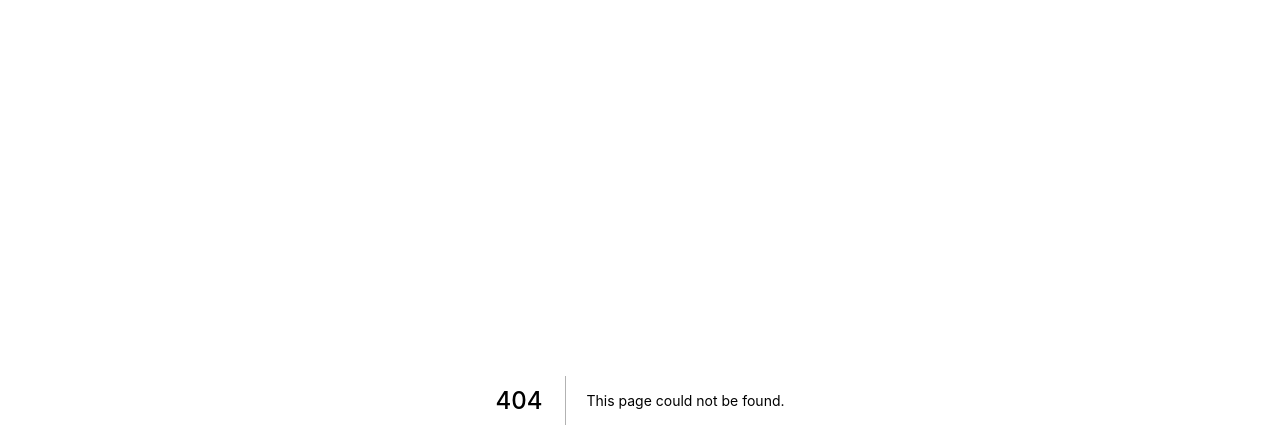
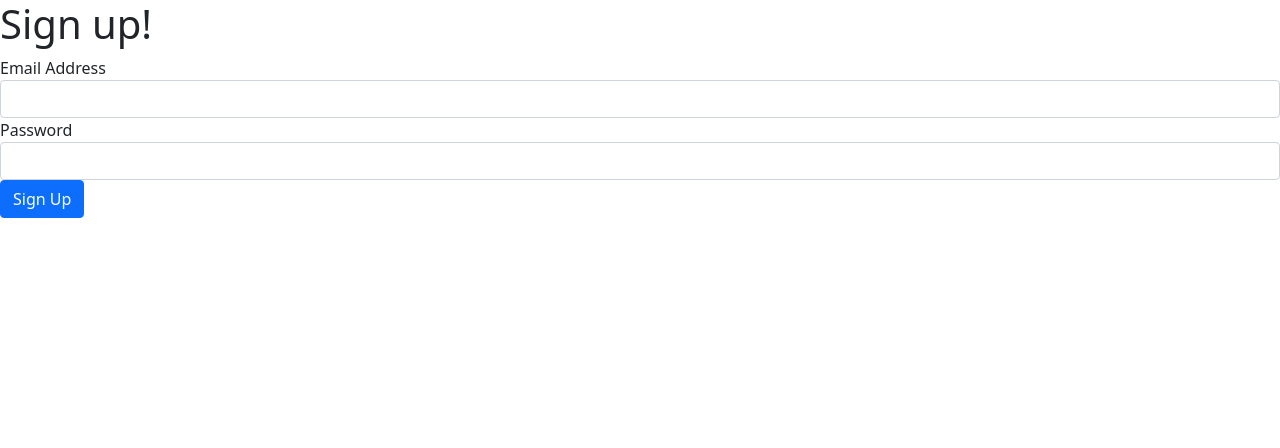
Before and after one commit to peretch/bti-core, a Next.js app in the folder client/: page /auth/signup in a window 1280 px wide. Before the commit this address had no page. Shown: the top 448 px of the page. Built offline with nearby package versions, Linux system fonts and the light colour scheme.

Commit message:
auth page very basic

```diff
--- a/client/package.json
+++ b/client/package.json
@@ -10,6 +10,8 @@
   "author": "",
   "license": "ISC",
   "dependencies": {
+    "axios": "^0.27.2",
+    "bootstrap": "^5.1.3",
     "next": "^12.1.5",
     "react": "^18.1.0",
     "react-dom": "^18.1.0"
--- /dev/null
+++ b/client/pages/_app.js
@@ -0,0 +1,7 @@
+import 'bootstrap/dist/css/bootstrap.css';
+
+const App = ({ Component, pageProps }) => {
+  return <Component {...pageProps} />;
+};
+
+export default App;
--- /dev/null
+++ b/client/pages/auth/signup.js
@@ -0,0 +1,52 @@
+import { useState } from 'react';
+import axios from 'axios';
+
+const Signup = () => {
+  const [email, setEmail] = useState('');
+  const [password, setPassword] = useState('');
+  const [errors, setErrors] = useState([]);
+
+  const onSubmit = async (event) => {
+    event.preventDefault();
+
+    try {
+      const response = await axios.post('/api/users/signup', {
+        email,
+        password,
+      });
+    } catch (err) {
+      setErrors(err.response.data.errors);
+    }
+  };
+
+  return (
+    <form onSubmit={onSubmit}>
+      <h1>Sign up!</h1>
+      <div className="form-group">
+        <label>Email Address</label>
+        <input
+          value={email}
+          onChange={(e) => setEmail(e.target.value)}
+          className="form-control"
+        />
+      </div>
+      <div className="form-group">
+        <label>Password</label>
+        <input
+          value={password}
+          onChange={(e) => setPassword(e.target.value)}
+          type="password"
+          className="form-control"
+        />
+      </div>
+      {errors && errors.length > 0 && (
+        <div className="alert alert-danger">
+          {errors.map((error) => error.message)}
+        </div>
+      )}
+      <button className="btn btn-primary">Sign Up</button>
+    </form>
+  );
+};
+
+export default Signup;
```
Also changed, not shown: 1 other file (tests, documents, lock files or other folders).
